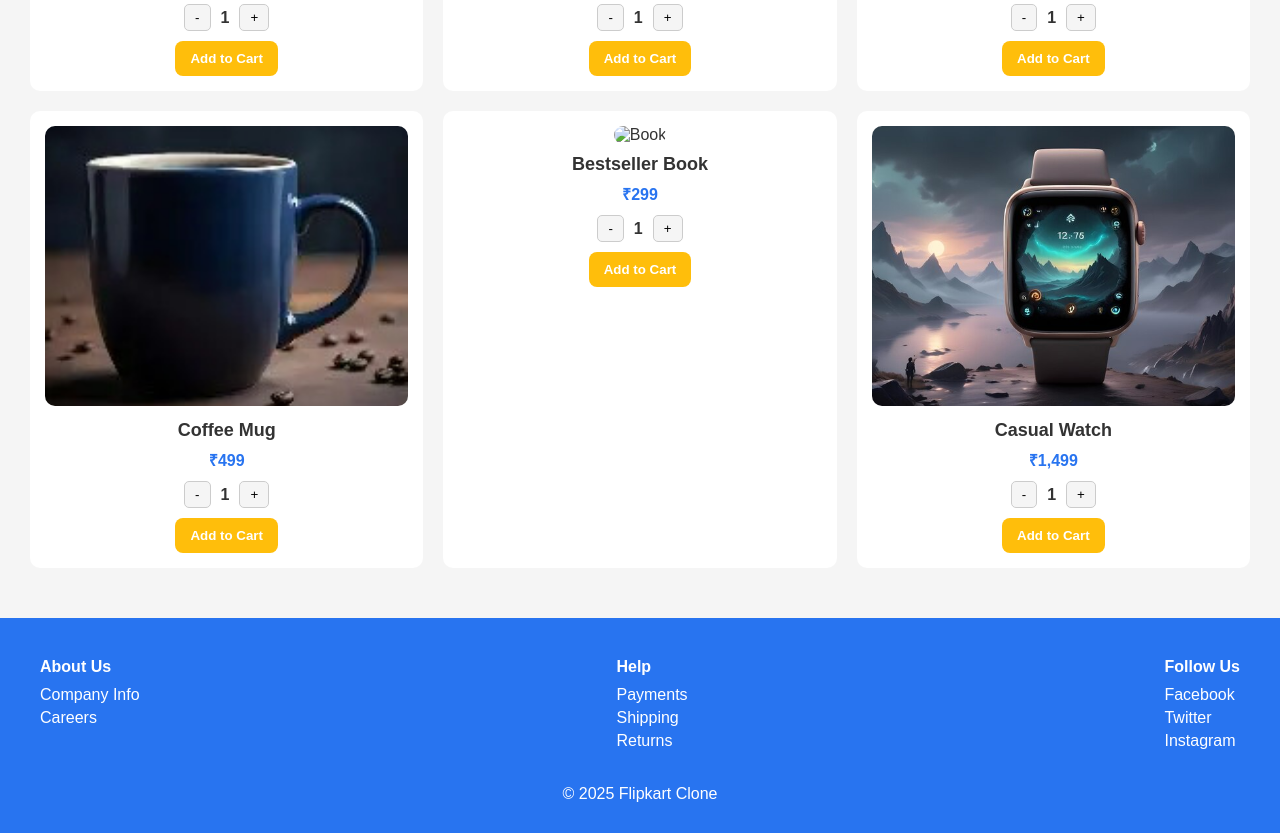
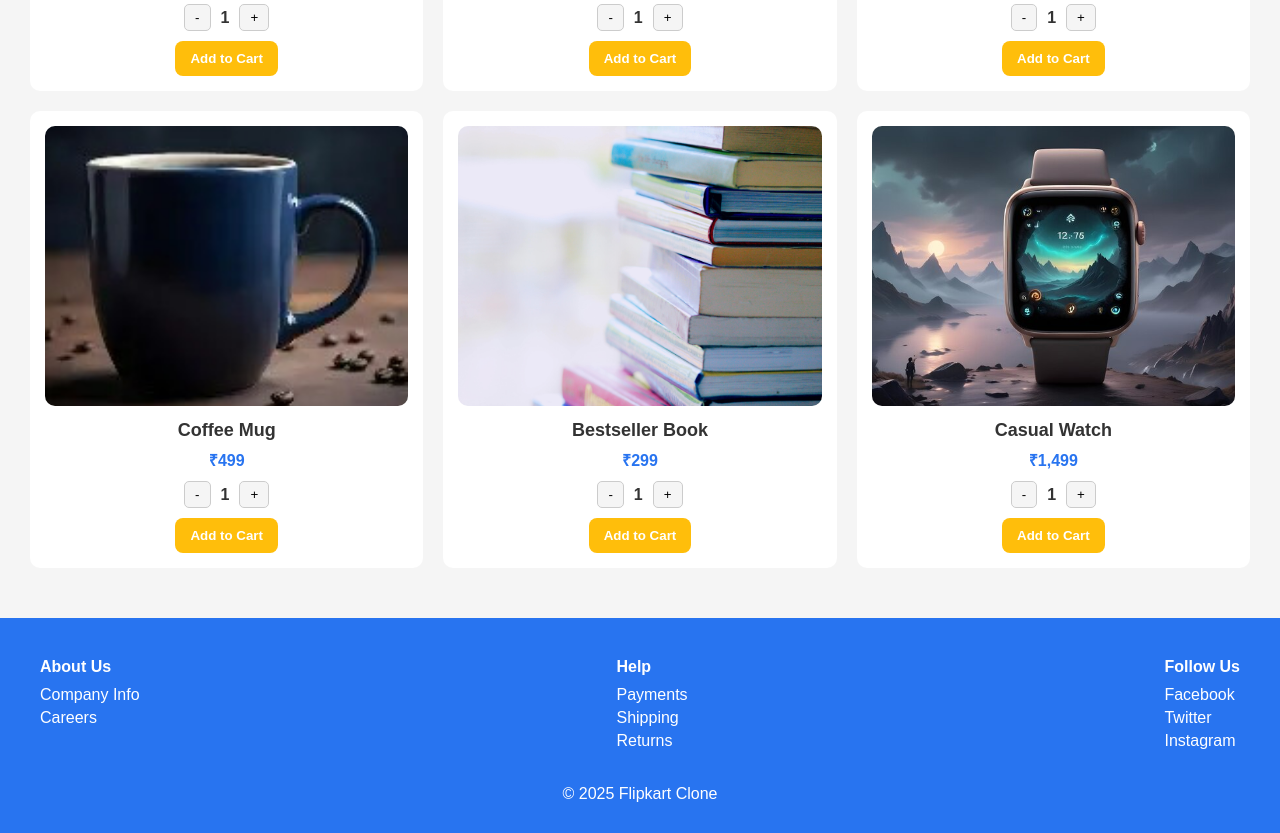
Before and after one commit to bharoliyaparth/Flipkart, a plain HTML site: page index.html in a window 1280 px wide. Shown: the part 1840-2673 px from the top of the page. Drawn offline with Linux system fonts and the light colour scheme.

```diff
--- a/index.html
+++ b/index.html
@@ -154,7 +154,7 @@
                     <button class="add-to-cart">Add to Cart</button>
                 </div>
                 <div class="product-card">
-                    <img src=".ssets/book.jpg" alt="Book">
+                    <img src="assets/book.jpg" alt="Book">
                     <h3>Bestseller Book</h3>
                     <p>₹299</p>
                     <div class="quantity-controls">
```
